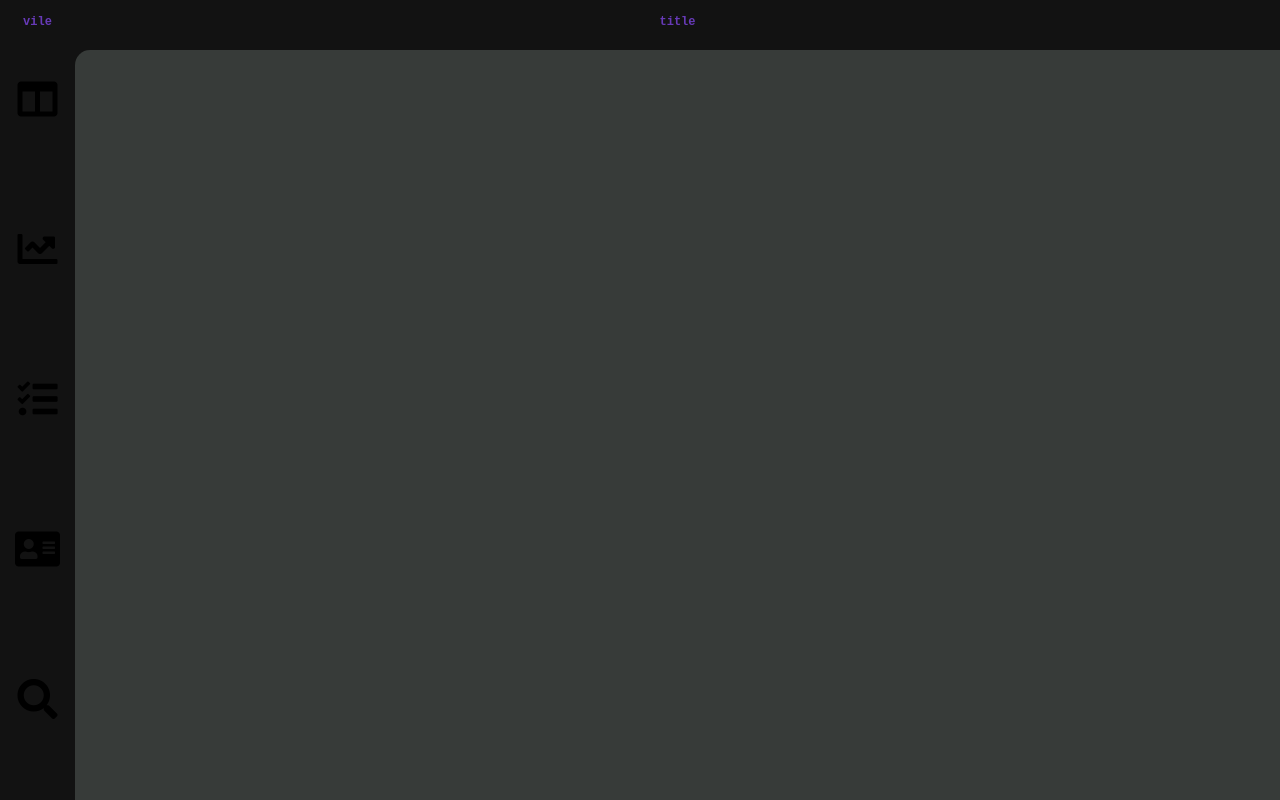
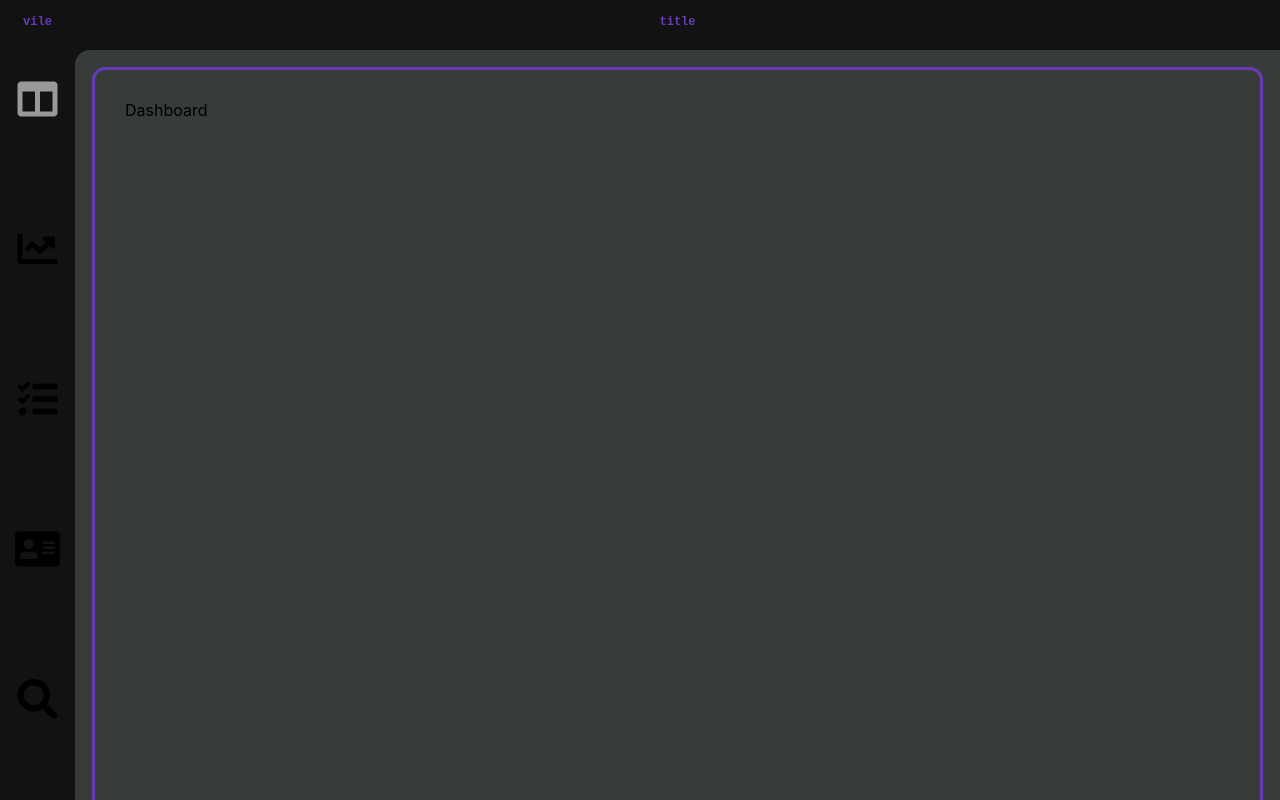
Before and after one commit to yTabx/Electron-Project, a React (Create React App) app in the folder electron-project/: page /#/dashboard in a window 1280 px wide. Before the commit this address led to /. Built offline with nearby package versions, Linux system fonts and the light colour scheme.

Commit message:
added a purple borderd and finished saved styles

```diff
--- a/electron-project/src/App.css
+++ b/electron-project/src/App.css
@@ -20,42 +20,8 @@
 
 
 }
-.left-iner-container-bottom {
-  position: absolute;
-  top: 50px;
-
-  margin-right: 10px;
-  width: 100%;
-  height: calc(100% - 50px );
 
 
-
-}
-
-
-.left-pannel-button{
-  position: relative;
-
-  width: calc(100% );
-  font-size: 40px;
-  text-align:center;
-  height: calc(100% /5);
-  color: black;
-
-}
-
-.icon{
-  padding-top:33%;
-  vertical-align:middle;
-}
-.left-pannel-button:hover{
-
-  color:#673AB7;
-  font-size: 50px;
-
-
-
-}
 
 
 
@@ -93,6 +59,19 @@
 
 
 }
+
+.right-inner-lower-border{
+  margin: 20px;
+  height : calc(100vh - 130px);
+  width : (100% - 50px);
+
+
+  outline: 3px solid #673AB7;
+  border-radius: 10px 10px 0 0 ;
+  padding: 30px;
+}
+
+
 .logo {
   color:#673AB7;
   text-align: center;
--- a/electron-project/src/App.js
+++ b/electron-project/src/App.js
@@ -2,6 +2,10 @@ import logo from './logo.svg';
 import './App.css';
 import './pages/Proxies.js'
 import Proxies from './pages/Proxies';
+import Navbar from './components/navbar/Navbar';
+import Tasks from './pages/Tasks';
+import Dashboard from './pages/Dashboard';
+import Analytics from './pages/Analytics';
 
 import React, { useEffect } from 'react';
 import {HashRouter,Route,Routes,Link,} from "react-router-dom";
@@ -20,36 +24,7 @@ function App() {
               </h1>
             </div>
             <div className = "left-iner-container-bottom">
-
-                <Link to =  "/" activeStyle>
-                <div type="button" className = "left-pannel-button">
-                    <div className = "icon"><i className="fas fa-columns" id = "dash-btn"></i></div>
-                  </div>
-                </Link>
-
-                <Link to = "/analytics" activeStyle>
-                <div type="button" className = "left-pannel-button" id = "analytics-btn">
-                    <div className = "icon"><i className = "fas fa-chart-line"></i></div>
-                  </div>
-                </Link>
-
-                <Link to = "/tasks" activeStyle>
-                <div type="button" className = "left-pannel-button" id = "tasks-btn">
-                    <div className = "icon"><i class="fas fa-tasks"></i></div>
-                  </div>
-                </Link>
-
-                <Link to ="/proxies" activeStyle>
-                <div type="button" className = "left-pannel-button" id = "proxies-btn">
-                    <div className = "icon"><i class="fas fa-address-card"></i></div>
-                  </div>
-                </Link>
-
-                <Link to = "/search" activeStyle>
-                <div type="button" className = "left-pannel-button" id = "search-btn">
-                    <div className = "icon"><i class="fas fa-search"></i></div>
-                  </div>
-                </Link>
+              <Navbar />
 
             </div>
           </div>
@@ -61,13 +36,17 @@ function App() {
 
               </div>
               <div className = "right-iner-container-lower">
+                <div className = "right-inner-lower-border">
                 <Routes>
 
+                  <Route exact path = "/dashboard" element = {<Dashboard/>}/>
+                  <Route exact path = "/analytics" element = {<Analytics/>}/>
+                  <Route exact path = "/tasks" element = {<Tasks/>}/>
                   <Route exact path = "/proxies" element = {<Proxies/>}/>
                   <Route exact path = "/search" element = {<SearchTerms/>}/>
 
-
                 </Routes>
+                </div>
               </div>
           </div>
         </div>
--- /dev/null
+++ b/electron-project/src/components/navbar/Navbar.css
@@ -0,0 +1,36 @@
+.left-iner-container-bottom {
+    position: absolute;
+    top: 50px;
+
+    margin-right: 10px;
+    width: 100%;
+    height: calc(100% - 50px );
+
+
+
+  }
+
+
+  .left-pannel-button{
+    position: relative;
+
+    width: calc(100% );
+    font-size: 40px;
+    text-align:center;
+    height: calc(100% /5);
+    /*color: black;*/
+    /*color: white;*/
+
+  }
+
+  .icon{
+    padding-top:33%;
+    vertical-align:middle;
+  }
+  .left-pannel-button:hover{
+
+    color:#673AB7;
+    font-size: 50px;
+
+
+  }
--- /dev/null
+++ b/electron-project/src/components/navbar/Navbar.js
@@ -0,0 +1,42 @@
+import React from "react";
+import {NavLink} from './NavbarElements';
+import './Navbar.css'
+
+const Navabar = () => {
+    return(
+<>
+        <NavLink to =  "/dashboard" activeStyle>
+        <div type="button" className = "left-pannel-button">
+            <div className = "icon"><i className="fas fa-columns" id = "dash-btn"></i></div>
+          </div>
+        </NavLink>
+
+        <NavLink to = "/analytics" activeStyle>
+        <div type="button" className = "left-pannel-button" id = "analytics-btn">
+            <div className = "icon"><i className = "fas fa-chart-line"></i></div>
+          </div>
+        </NavLink>
+
+        <NavLink to = "/tasks" activeStyle>
+        <div type="button" className = "left-pannel-button" id = "tasks-btn">
+            <div className = "icon"><i class="fas fa-tasks"></i></div>
+          </div>
+        </NavLink>
+
+        <NavLink to ="/proxies" activeStyle>
+        <div type="button" className = "left-pannel-button" id = "proxies-btn">
+            <div className = "icon"><i class="fas fa-address-card"></i></div>
+          </div>
+        </NavLink>
+
+        <NavLink to = "/search" activeStyle>
+        <div type="button" className = "left-pannel-button" id = "search-btn">
+            <div className = "icon"><i class="fas fa-search"></i></div>
+          </div>
+        </NavLink>
+        </>
+    );
+
+
+};
+export default Navabar;
--- /dev/null
+++ b/electron-project/src/components/navbar/NavbarElements.js
@@ -0,0 +1,51 @@
+import {NavLink as Link} from 'react-router-dom';
+import styled from 'styled-components';
+
+
+/* TODO come back to this https://www.geeksforgeeks.org/create-a-responsive-navbar-using-reactjs/ */
+
+
+export const NavLink = styled(Link)`
+  color: #000000;
+
+  &.active {
+    color: #999999;
+  }
+`;
+
+/*
+
+.left-iner-container-bottom {
+    position: absolute;
+    top: 50px;
+
+    margin-right: 10px;
+    width: 100%;
+    height: calc(100% - 50px );
+
+
+
+  }
+
+
+  .left-pannel-button{
+    position: relative;
+
+    width: calc(100% );
+    font-size: 40px;
+    text-align:center;
+    height: calc(100% /5);
+    color: black;
+
+  }
+
+  .icon{
+    padding-top:33%;
+    vertical-align:middle;
+  }
+  .left-pannel-button:hover{
+
+    color:#673AB7;
+    font-size: 50px;
+
+  }*/
--- /dev/null
+++ b/electron-project/src/pages/Analytics.js
@@ -0,0 +1,13 @@
+import React, { Component } from 'react';
+import './Proxies.css'
+
+class Analytics extends React.Component{
+    render(){
+        return(
+            <div className = "Analytics">
+                Analytics
+            </div>
+        );
+    };
+}
+export default Analytics;
--- /dev/null
+++ b/electron-project/src/pages/Dashboard.js
@@ -0,0 +1,13 @@
+import React, { Component } from 'react';
+import './Proxies.css'
+
+class Dashboard extends React.Component{
+    render(){
+        return(
+            <div className = "Dashboard">
+                Dashboard
+            </div>
+        );
+    };
+}
+export default Dashboard;
--- /dev/null
+++ b/electron-project/src/pages/Tasks.js
@@ -0,0 +1,13 @@
+import React, { Component } from 'react';
+import './Proxies.css'
+
+class Tasks extends React.Component{
+    render(){
+        return(
+            <div className = "Tasks">
+                Tasks
+            </div>
+        );
+    };
+}
+export default Tasks;
```
